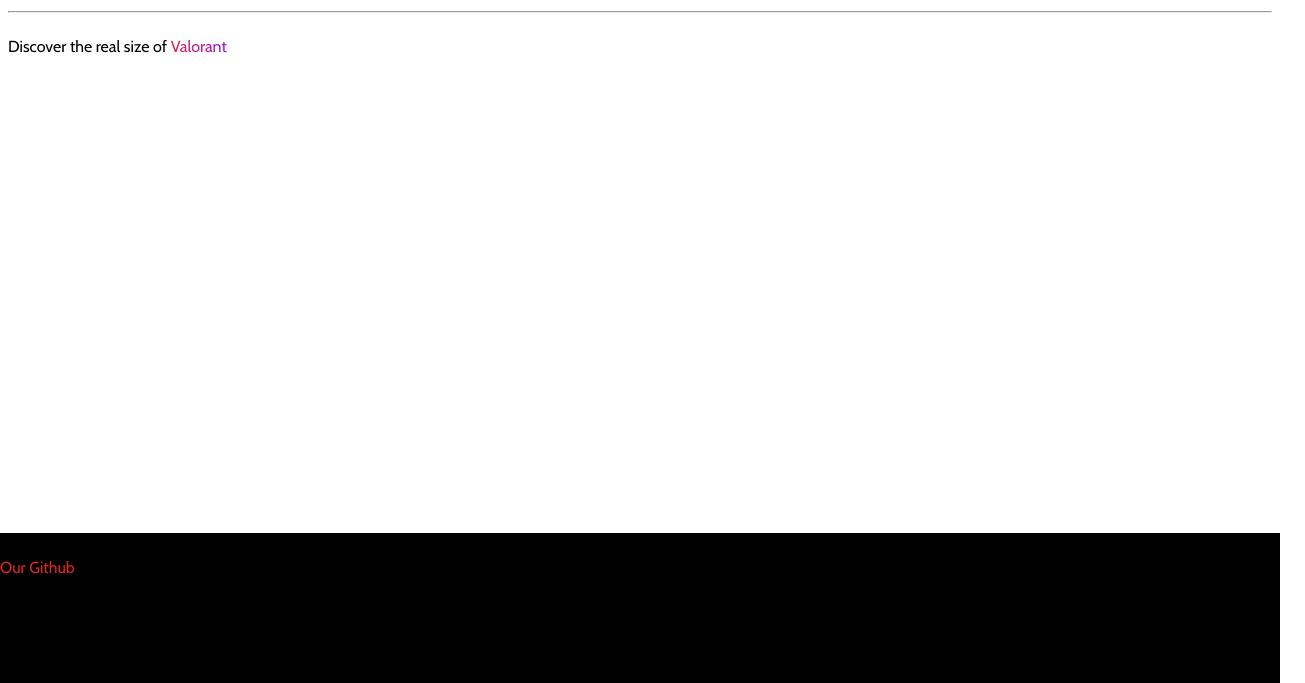
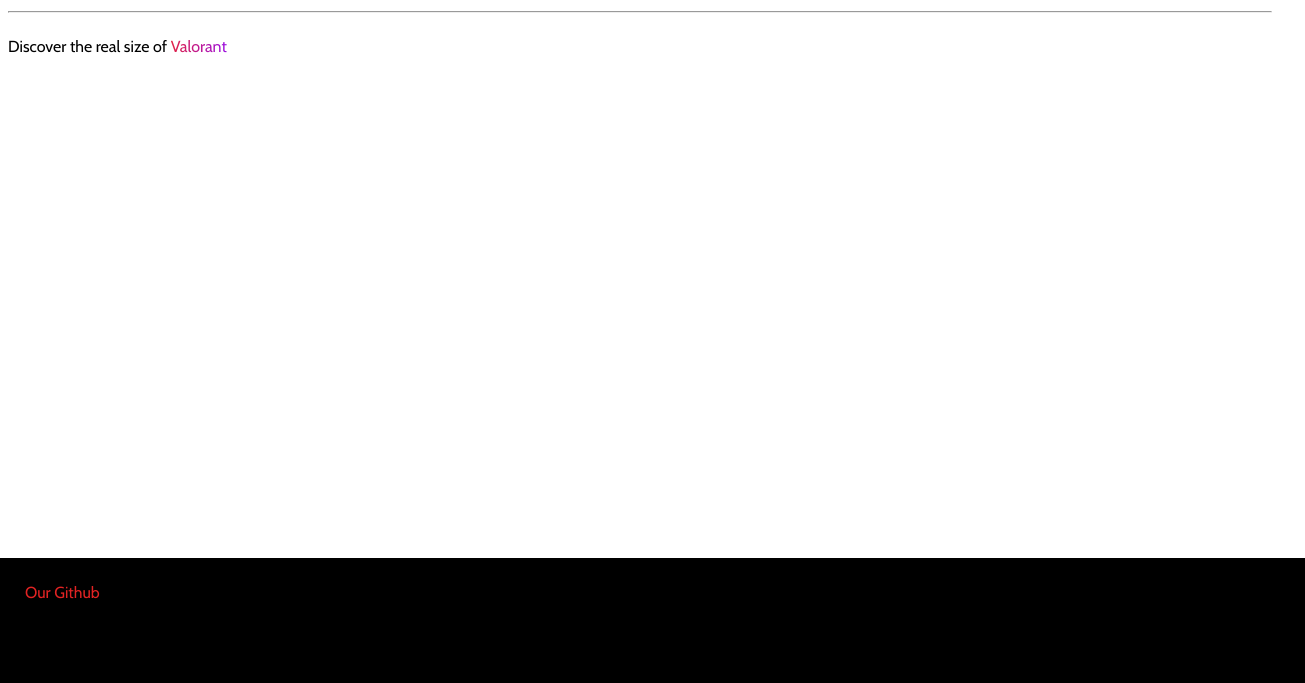
Before and after one commit to Curleta/downloadfindr, a plain HTML site: page index.html in a window 1280 px wide. Shown: the part 117-800 px from the top of the page, 1305 px wide, since content can reach past the window. Drawn offline with nearby package versions, Linux system fonts and the light colour scheme.

Commit message:
Changed padding for content in footer

```diff
--- a/assets/main.css
+++ b/assets/main.css
@@ -16,7 +16,7 @@ footer {
     height: 100px;
     width: 100%;
     overflow: hidden;
-    padding: 25px 0 25px 0;
+    padding: 25px 0 0 25px;
     background-color: #000;
 }
 
```
